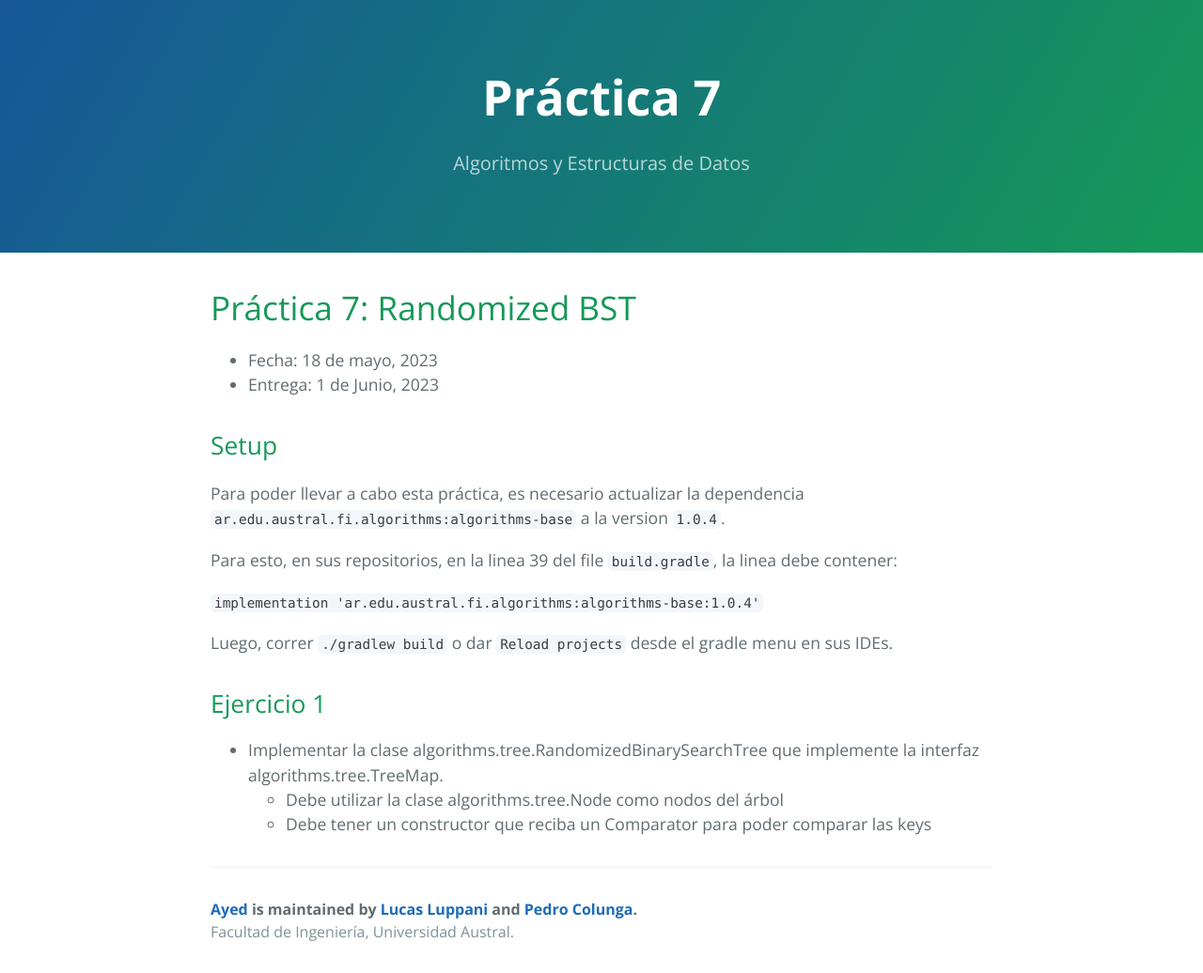
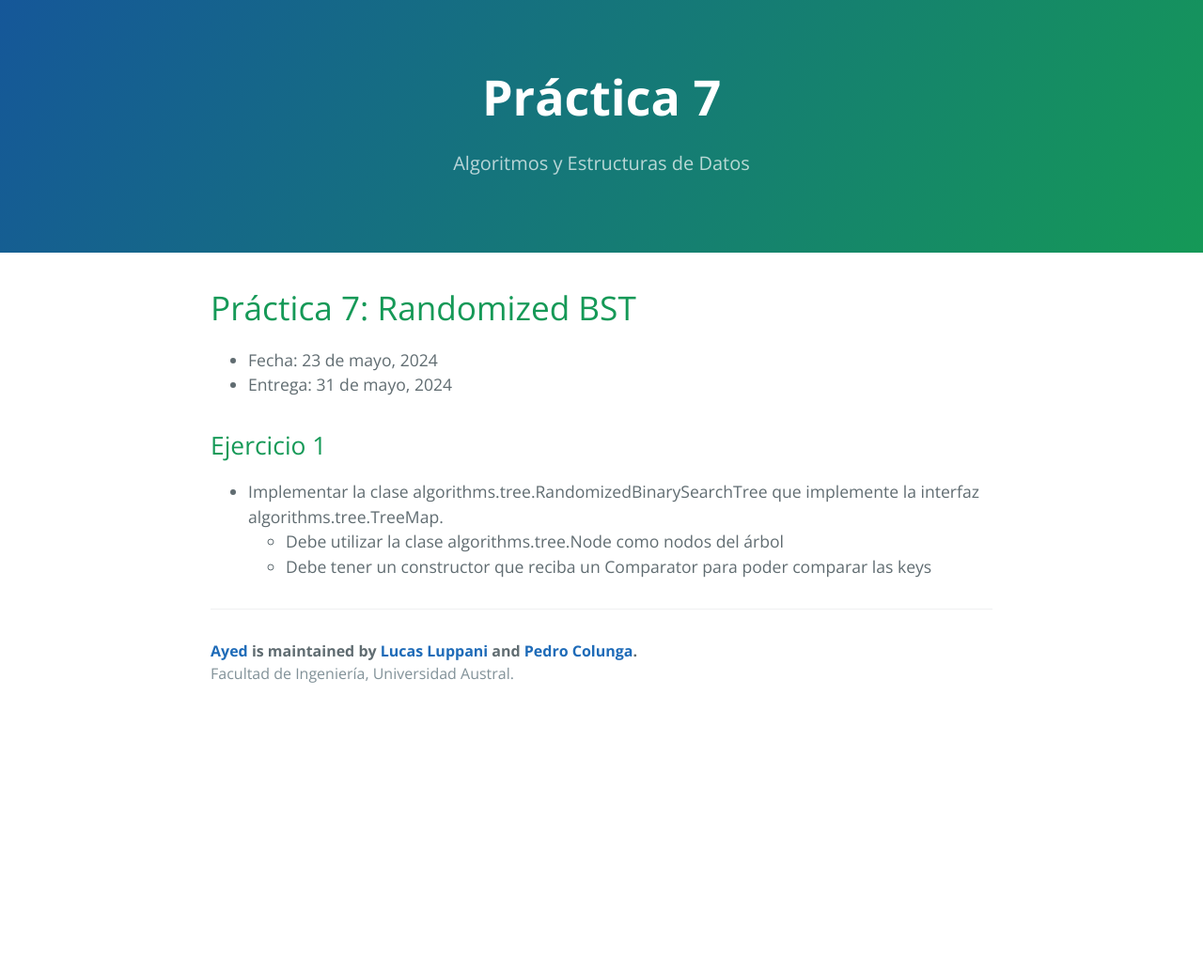
Before and after one commit to FacultadDeIngenieria/ayed, a Jekyll site: the page built from practice/tp7.md, in a window 1280 px wide. Shown: the whole page at 94% size. Built offline with Jekyll 4.4.1, drawn with Linux system fonts in a browser that asks for light colours; after the commit the page ends 900 px from its top, so only the background shows below that.

Commit message:
Enable TP7

````diff
--- a/practice/tp7.md
+++ b/practice/tp7.md
@@ -6,18 +6,8 @@ permalink: /practice/7
 
 # Práctica 7: Randomized BST
 
-* Fecha: 18 de mayo, 2023
-* Entrega: 1 de Junio, 2023
-
-## Setup
-Para poder llevar a cabo esta práctica, es necesario actualizar la dependencia `ar.edu.austral.fi.algorithms:algorithms-base` a la version `1.0.4`.
-
-Para esto, en sus repositorios, en la linea 39 del file `build.gradle`, la linea debe contener:
-
-```    implementation 'ar.edu.austral.fi.algorithms:algorithms-base:1.0.4'```
-
-Luego, correr `./gradlew build` o dar `Reload projects` desde el gradle menu en sus IDEs.
-
+* Fecha: 23 de mayo, 2024
+* Entrega: 31 de mayo, 2024
 
 ## Ejercicio 1
 
````
Also changed, not shown: README.md.
